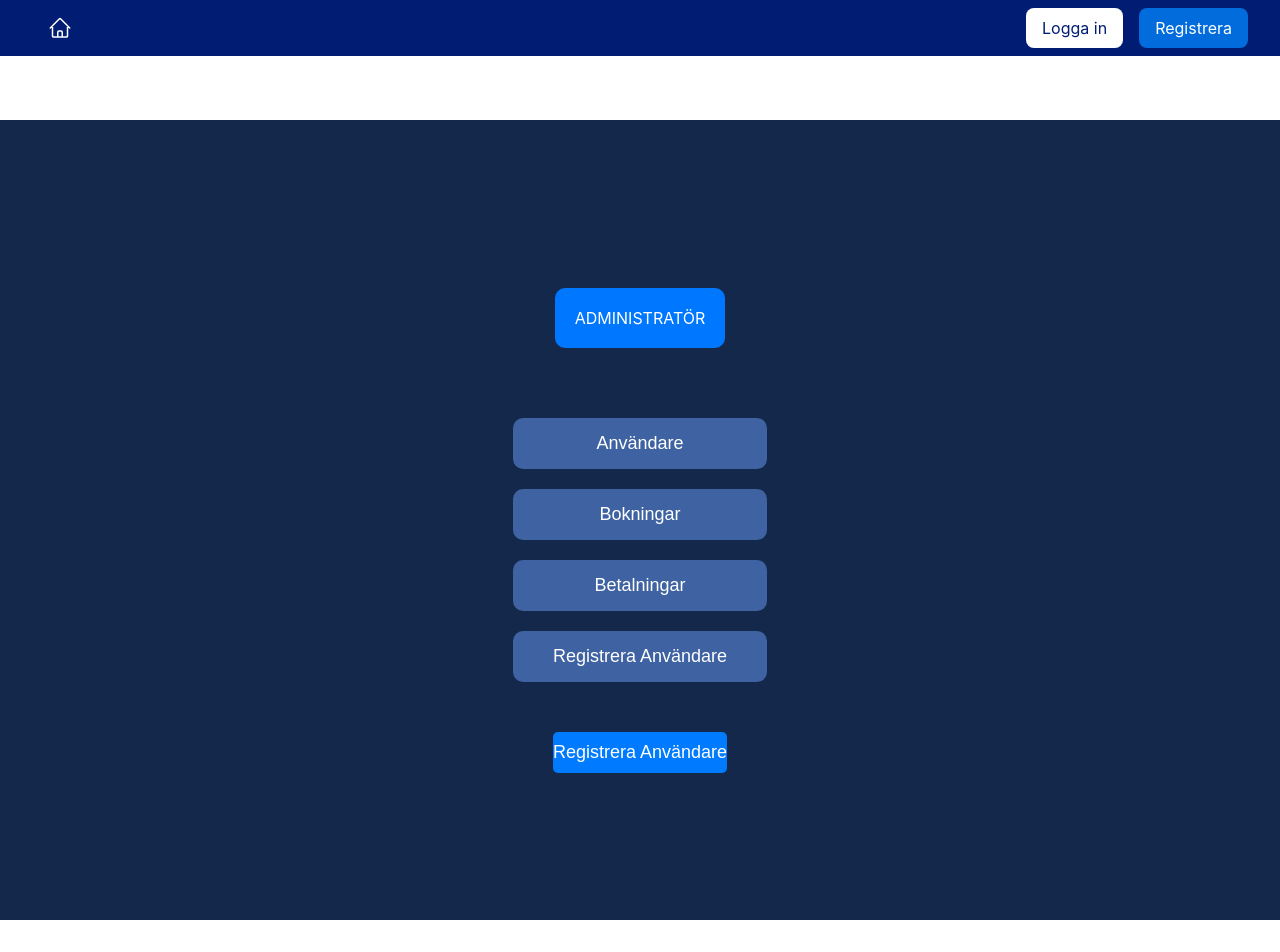
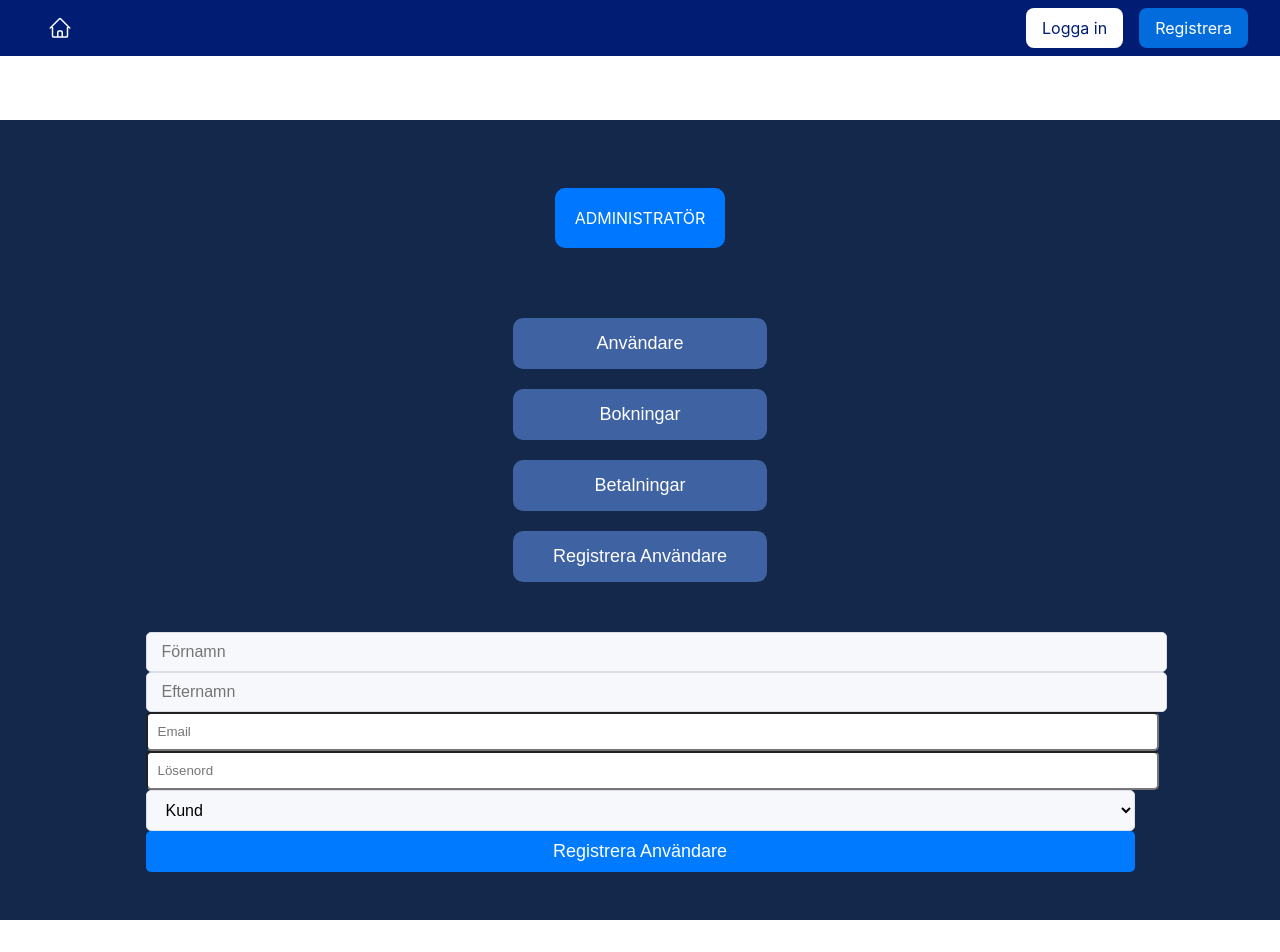
Before and after one commit to SevRostomyan/bookitfrontend, a React (Create React App) app: page /admin-dashboard/register in a window 1280 px wide. Shown: the top 952 px of the page. Built offline with nearby package versions, Linux system fonts and the light colour scheme.

Commit message:
Uppdaterade "RegisterUserForm" komponenten och navigeringen så Admin nu kan lägga till nya användare.

```diff
--- a/src/Components/Dashboard/RegisterUserForm.jsx
+++ b/src/Components/Dashboard/RegisterUserForm.jsx
@@ -8,6 +8,11 @@ function RegisterUserForm({ onUserAdded }) {
         password: '',
         role: 'KUND'
     });
+
+    const handleChange = (event) => {
+        const { name, value } = event.target;
+        setUserData({ ...userData, [name]: value });
+    };
 
     const handleSubmit = async (event) => {
         event.preventDefault();
@@ -28,16 +33,53 @@ function RegisterUserForm({ onUserAdded }) {
         }
     };
 
-    // Formulärfält för användaruppgifter och submit-knapp här
-
     return (
         <form onSubmit={handleSubmit}>
-            {/* Formulärfält för användaruppgifter */}
+            <input
+                type="text"
+                name="firstname"
+                value={userData.firstname}
+                onChange={handleChange}
+                placeholder="Förnamn"
+                required
+            />
+            <input
+                type="text"
+                name="lastname"
+                value={userData.lastname}
+                onChange={handleChange}
+                placeholder="Efternamn"
+                required
+            />
+            <input
+                type="email"
+                name="email"
+                value={userData.email}
+                onChange={handleChange}
+                placeholder="Email"
+                required
+            />
+            <input
+                type="password"
+                name="password"
+                value={userData.password}
+                onChange={handleChange}
+                placeholder="Lösenord"
+                required
+            />
+            <select
+                name="role"
+                value={userData.role}
+                onChange={handleChange}
+                required
+            >
+                <option value="KUND">Kund</option>
+                <option value="STÄDARE">Städare</option>
+                <option value="ADMIN">Admin</option>
+            </select>
             <button type="submit">Registrera Användare</button>
         </form>
     );
-
-
 }
 
 export default RegisterUserForm;
```
